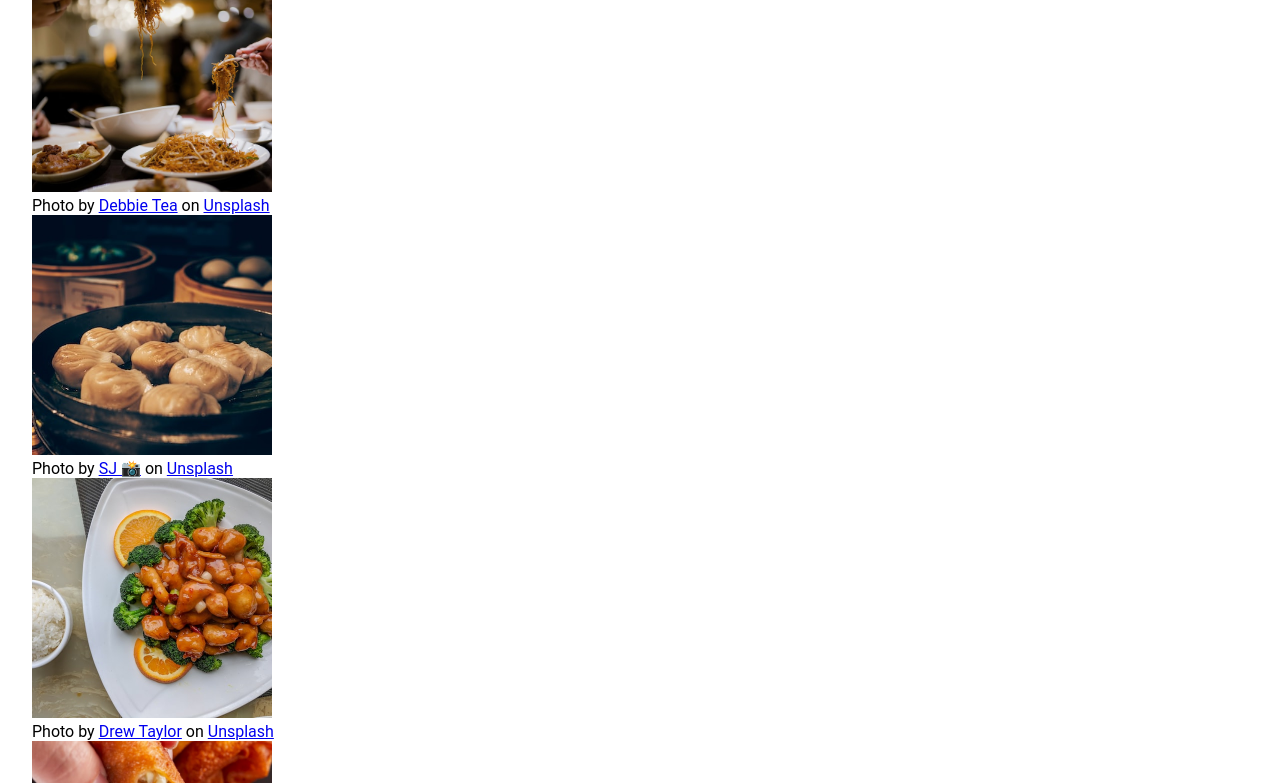
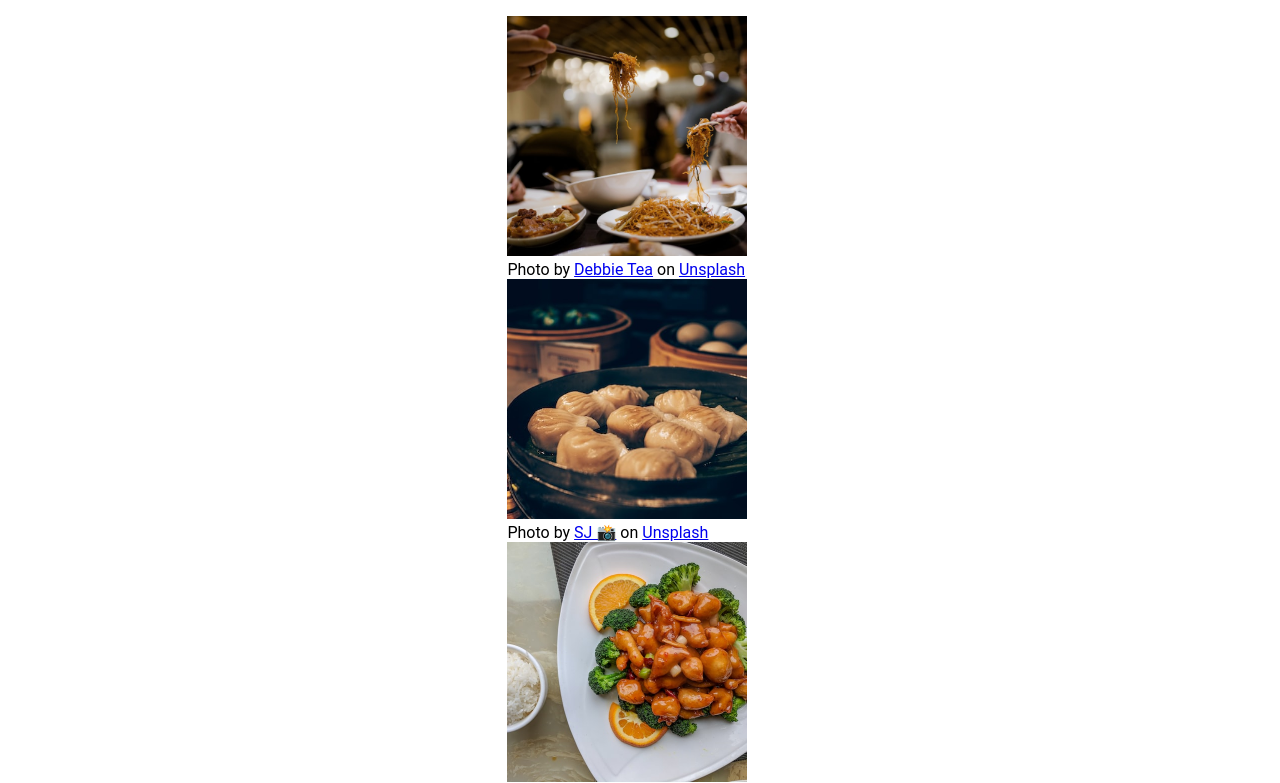
Before and after one commit to BKSchatzki/landing-page, a plain HTML site: page index.html in a window 1280 px wide. Shown: the part 584-1367 px from the top of the page. Drawn offline with Linux system fonts and the light colour scheme.

Commit message:
Add padding and set flex for info section

```diff
--- a/styles.css
+++ b/styles.css
@@ -88,6 +88,16 @@ body>div {
     text-decoration: none;
 }
 
+.info {
+    padding-top: 2em;
+    padding-bottom: 2em;
+    display: flex;
+    flex-direction: column;
+    justify-content: space-between;
+    align-items: center;
+    gap: 2em;
+}
+
 .info-heading h3 {
     color: #1f2937;
     font-size: 36px;
```
